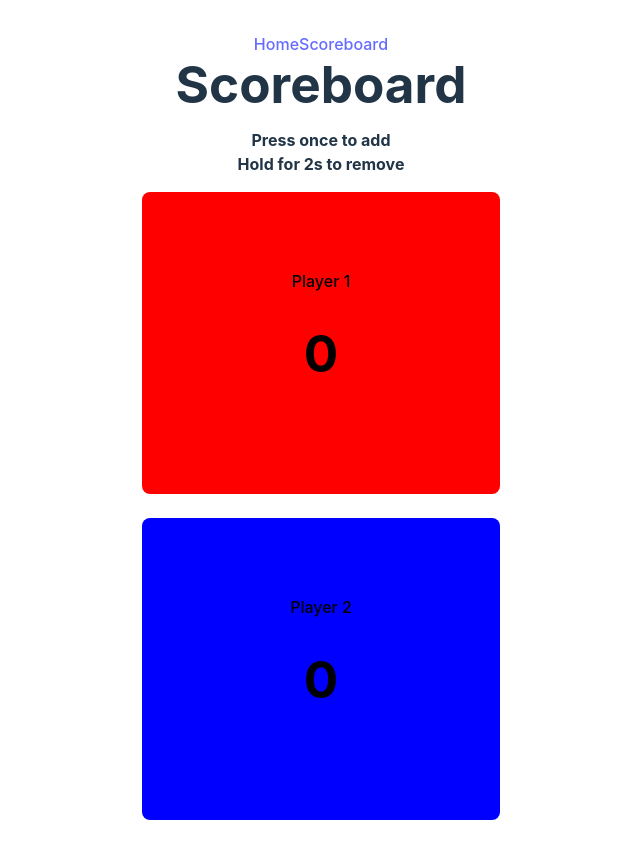
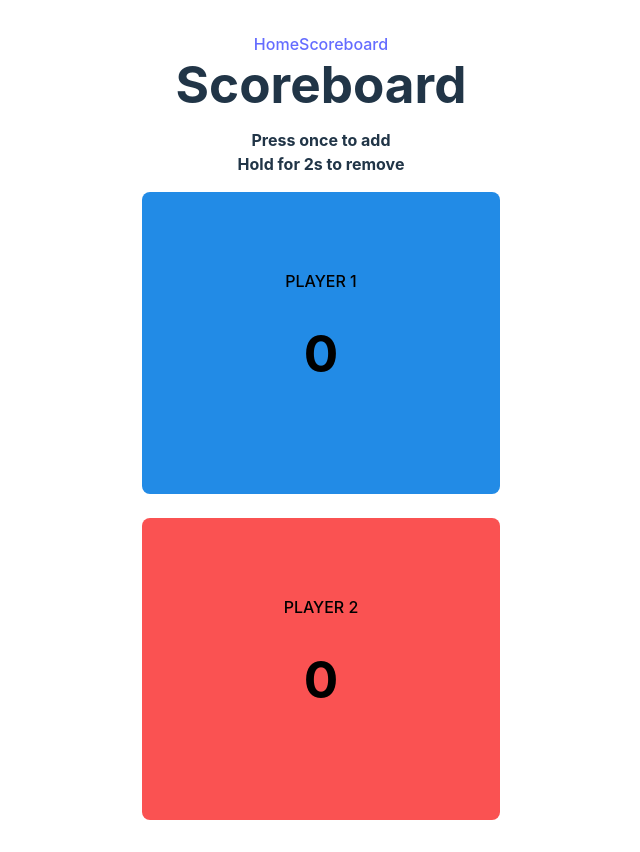
Before and after one commit to christianrazul/matchpoint, a React (Vite) app: page /scoreboard in a window 1280 px wide. Shown: the whole page, without its empty margins (319-959 px from the left). Built offline with nearby package versions, Linux system fonts and the light colour scheme.

Commit message:
Add maxScore prop to limit scoring

```diff
--- a/src/components/ScoreBox.tsx
+++ b/src/components/ScoreBox.tsx
@@ -1,20 +1,27 @@
-import React, { useState } from 'react';
+import { useEffect, useState } from 'react';
 
 interface Props {
   player: number;
+  maxScore: number;
 }
 
-const ScoreBox = ({ player }: Props) => {
+const ScoreBox = ({ player, maxScore }: Props) => {
   const [score, setScore] = useState(0);
+  const playerColor = player === 1 ? '#228BE6' : '#FA5252';
 
-  const playerColor = player === 1 ? 'red' : 'blue';
+  const handleClick = () => {
+    setScore(score + 1);
+  };
+
+  useEffect(() => {
+    if (score === maxScore) {
+      console.log(`Player ${player} wins!`);
+    }
+  }, [score]);
 
   return (
-    <button
-      onClick={() => setScore(score + 1)}
-      style={{ width: '358px', height: '302px', backgroundColor: playerColor }}
-    >
-      Player {player}
+    <button onClick={handleClick} style={{ width: '358px', height: '302px', backgroundColor: playerColor }}>
+      PLAYER {player}
       <h1>{score}</h1>
     </button>
   );
--- a/src/pages/ScoreboardPage.tsx
+++ b/src/pages/ScoreboardPage.tsx
@@ -18,8 +18,8 @@ const ScoreboardPage = () => {
         </div>
       </div>
       <div style={{ display: 'flex', flexDirection: 'column', gap: '24px' }}>
-        <ScoreBox player={1} />
-        <ScoreBox player={2} />
+        <ScoreBox player={1} maxScore={11} />
+        <ScoreBox player={2} maxScore={11} />
       </div>
     </>
   );
```
